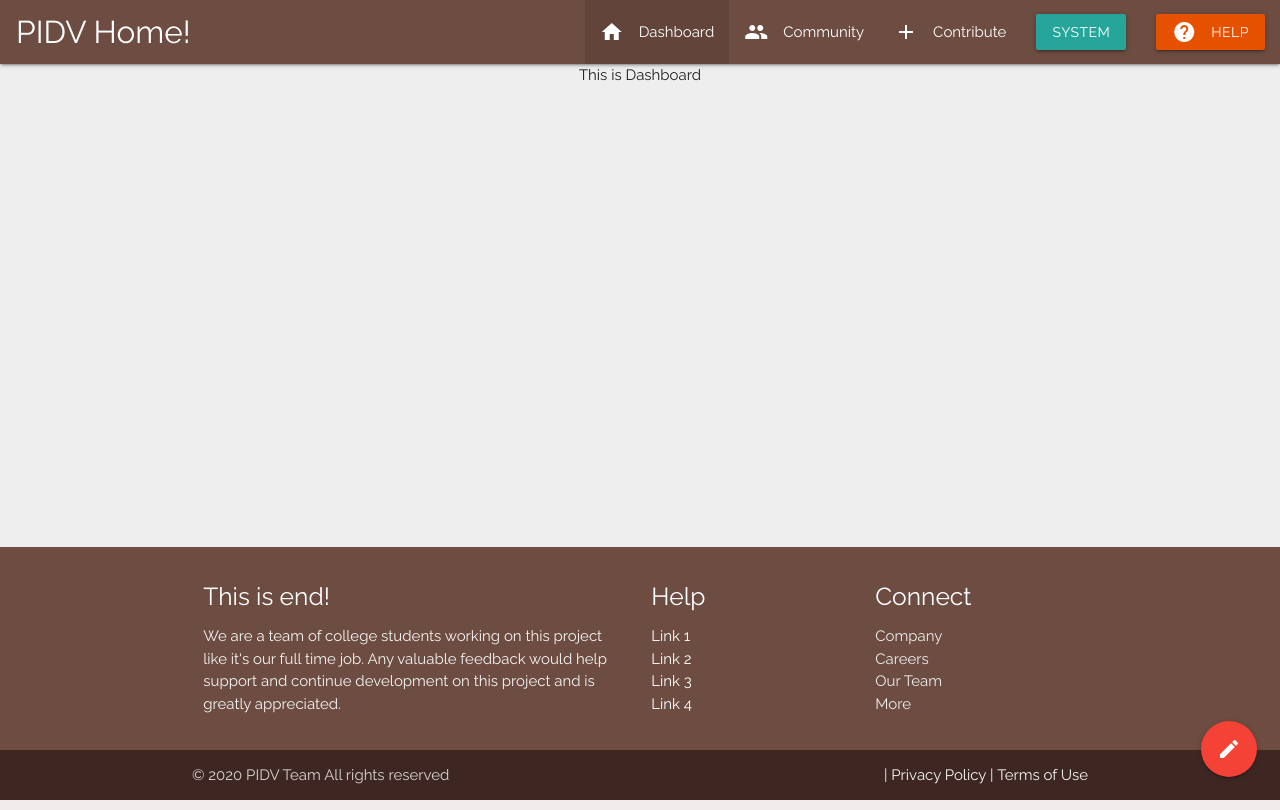
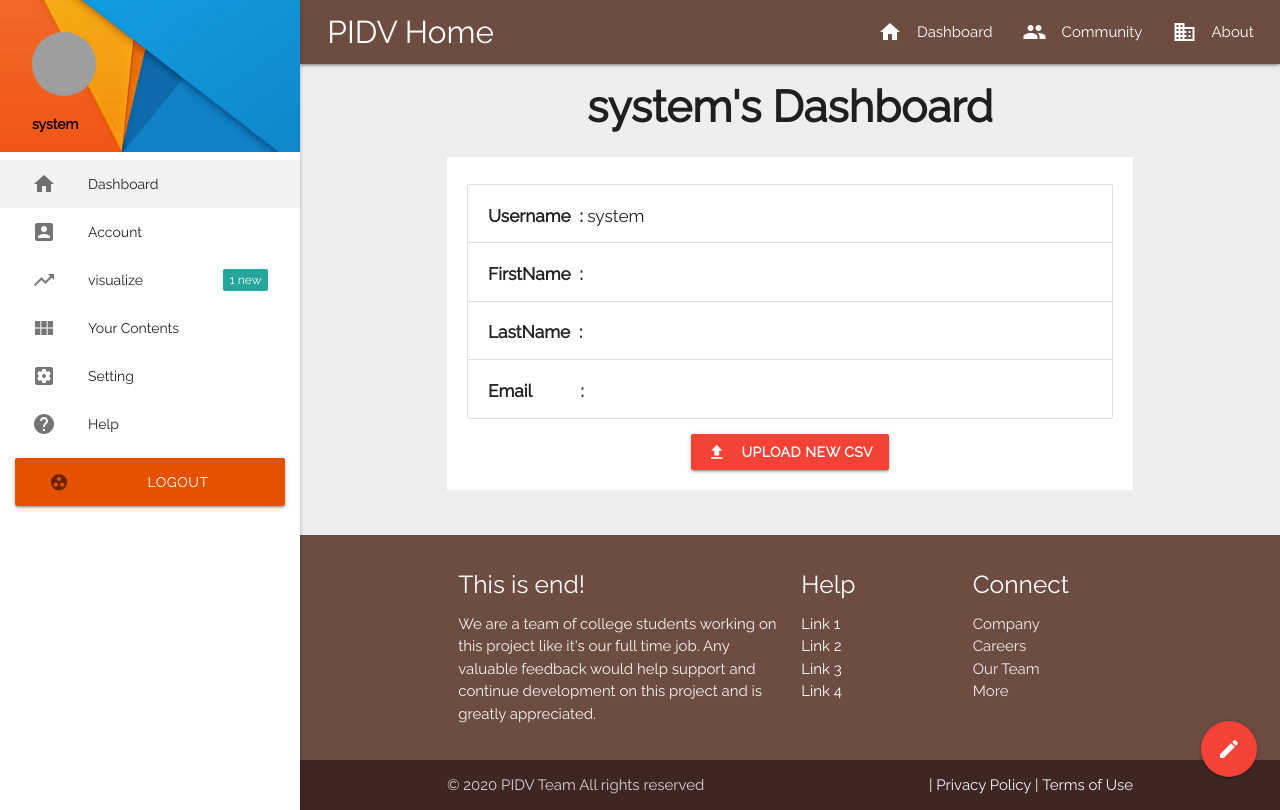
Before and after one commit to nsky80/pidv, a Django app: page /dashboard in a window 1280 px wide. Run offline with Django 3.2, Linux system fonts and the light colour scheme; a user stored in the database is signed in; some libraries are stand-ins or nearby versions; grey boxes are pictures that could not be loaded.

Commit message:
temporary dashboard added

```diff
--- a/pidv/user_mgmt/templates/user_mgmt/dashboard.html
+++ b/pidv/user_mgmt/templates/user_mgmt/dashboard.html
@@ -1,8 +1,24 @@
 {% extends 'user_mgmt/header.html' %}
-{% block title %}Dashboard | Explore Your Own Space!{% endblock %}
-{% block content %}
+{% block title %} {{user.username}}'s Dashboard | Explore Your Own Space {% endblock %}
 
-    <div class="container" >
-        <center>This is Dashboard</center>
+{% block account %}
+<user_mgmt>
+    <h1 class="center" style="margin-top: -10px;">	<center><h3><b>{{user.username}}'s Dashboard</b></h3></center></h1>
+    <div class="container hoverable" style="padding: 20px; background-color: white; margin-top: 10px;">
+
+    <!-- <ul class="collection with-header"> -->
+    <ul class="collection">
+        <!-- <li class="collection-header"><h4>First Names</h4></li> -->
+        <li class="collection-item"><h6><b>Username&nbsp;&nbsp;: </b>{{user.username}}</h6></li>
+        <li class="collection-item"><h6><b>FirstName&nbsp;&nbsp;: </b>{{user.first_name}}</h6></li>
+        <li class="collection-item"><h6><b>LastName&nbsp;&nbsp;: </b>{{user.last_name}}</h6></li>
+        <li class="collection-item"><h6><b>Email&nbsp;&nbsp;&nbsp;&nbsp;&nbsp;&nbsp;&nbsp;&nbsp;&nbsp;&nbsp;&nbsp;: </b>{{user.email}}</h6></li>
+    </ul>
+    <div class="center-align">
+            <a href="/upload" class="waves-effect red waves-yellow btn pulse" d><i class="material-icons left">file_upload</i><b>Upload new CSV</b></a>
     </div>
+    </div>
+</user_mgmt>
+<br>
+<br>
 {% endblock %}
--- a/pidv/user_mgmt/templates/user_mgmt/header.html
+++ b/pidv/user_mgmt/templates/user_mgmt/header.html
@@ -27,7 +27,7 @@
     </style>
 </head>
 <body style="background-color: #eeeeee ;">
-  {% if request.path == '/account'  or request.path == '/network' or request.path == '/account/edit_profile/'%}
+  {% if request.path == '/account'  or request.path == '/dashboard' or request.path == '/account/edit_profile/'%}
     {% include 'user_mgmt/includes/profile_navbar.html' %}
   {% else %}
     {% include 'user_mgmt/includes/navbar.html' %}
--- a/pidv/user_mgmt/templates/user_mgmt/includes/profile_navbar.html
+++ b/pidv/user_mgmt/templates/user_mgmt/includes/profile_navbar.html
@@ -55,11 +55,11 @@
                 <a href="#!email"><span class="white-text email">{{user.email}}</span></a>
             </div>
         </li>
-            <li><a href="/dashboard"><i class="material-icons left">home</i>Dashboard</a></li>
+            <li {% if request.get_full_path == '/dashboard' %}class="active"{% endif %}><a href="/dashboard"><i class="material-icons left">home</i>Dashboard</a></li>
             <li {% if request.get_full_path == '/account' %}class="active"{% endif %}><a href="/account"><i class="material-icons">account_box</i>Account</a></li>
-            <li {% if request.get_full_path == '/network' %}class="active"{% endif %}><a href="/network"><i class="material-icons">people_outline</i>Network<span class="new badge">1</span></a></li>
+            <li {% if request.get_full_path == '/visualize' %}class="active"{% endif %}><a href="/visualize"><i class="material-icons">trending_up </i>visualize<span class="new badge">1</span></a></li>
+            <li {% if request.get_full_path == '/personal_content' %}class="active"{% endif %}><a href="/personal_content"><i class="material-icons">view_module</i>Your Contents</a></li>
             <li {% if request.get_full_path == '/account/edit_profile/' %} class="active"{% endif %}><a href="/account/edit_profile"><i class="material-icons">settings_applications</i>Setting</a></li>
-            <li {% if request.get_full_path == '/personal_content' %}class="active"{% endif %}><a href="/personal_content"><i class="material-icons">view_module</i>Your Contents</a></li>
             <li {% if request.get_full_path == '/help' %}class="active"{% endif %}><a href="/help"><i class="material-icons">help</i>Help</a></li>
             <li><a href="/logout" class="waves-effect waves-light btn orange darken-4"><i class="material-icons left">group_work</i>Logout</a></li>
 
--- a/pidv/user_mgmt/views.py
+++ b/pidv/user_mgmt/views.py
@@ -93,15 +93,7 @@ def dashboard(request):
         return redirect("/")
 
 
-def help(request):
-	return render(request=request, template_name="user_mgmt/under_construction.html")
-
-
-def under_construction(request):
-	messages.error(request, "Either this page is underconstruction or invalid url!")
-	return render(request=request, template_name="user_mgmt/under_construction.html")
-
-
+# for editing existing user profile
 def edit_profile(request):
 	if request.user.is_authenticated:
 		if request.method == "POST":
@@ -140,3 +132,13 @@ def feedback(request):
 				template_name="user_mgmt/feedback.html",
 				context={"form":form}
 				)
+
+
+def help(request):
+	return render(request=request, template_name="user_mgmt/under_construction.html")
+
+
+def under_construction(request, slug):
+	messages.success(request, slug)
+	messages.error(request, "Either this page is under construction or invalid url!")
+	return render(request=request, template_name="user_mgmt/under_construction.html")
```
Also changed, not shown: pidv/db.sqlite3.
